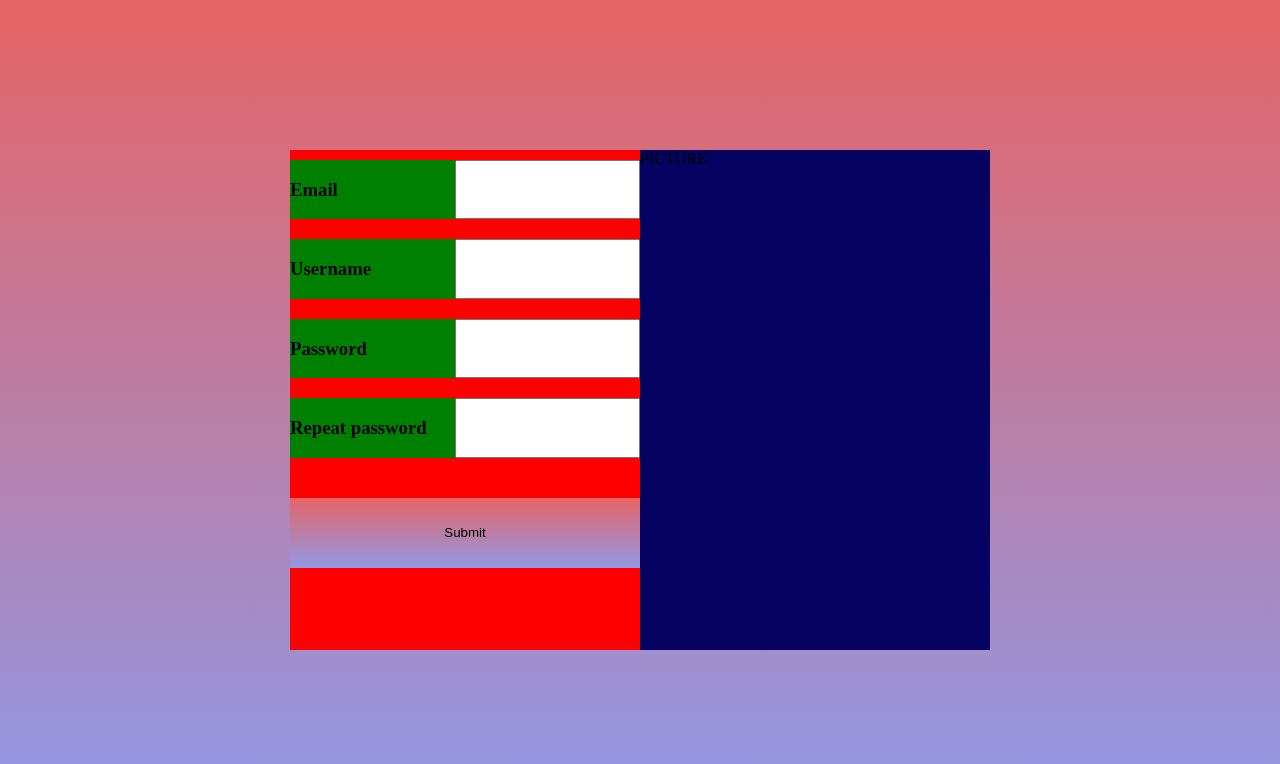
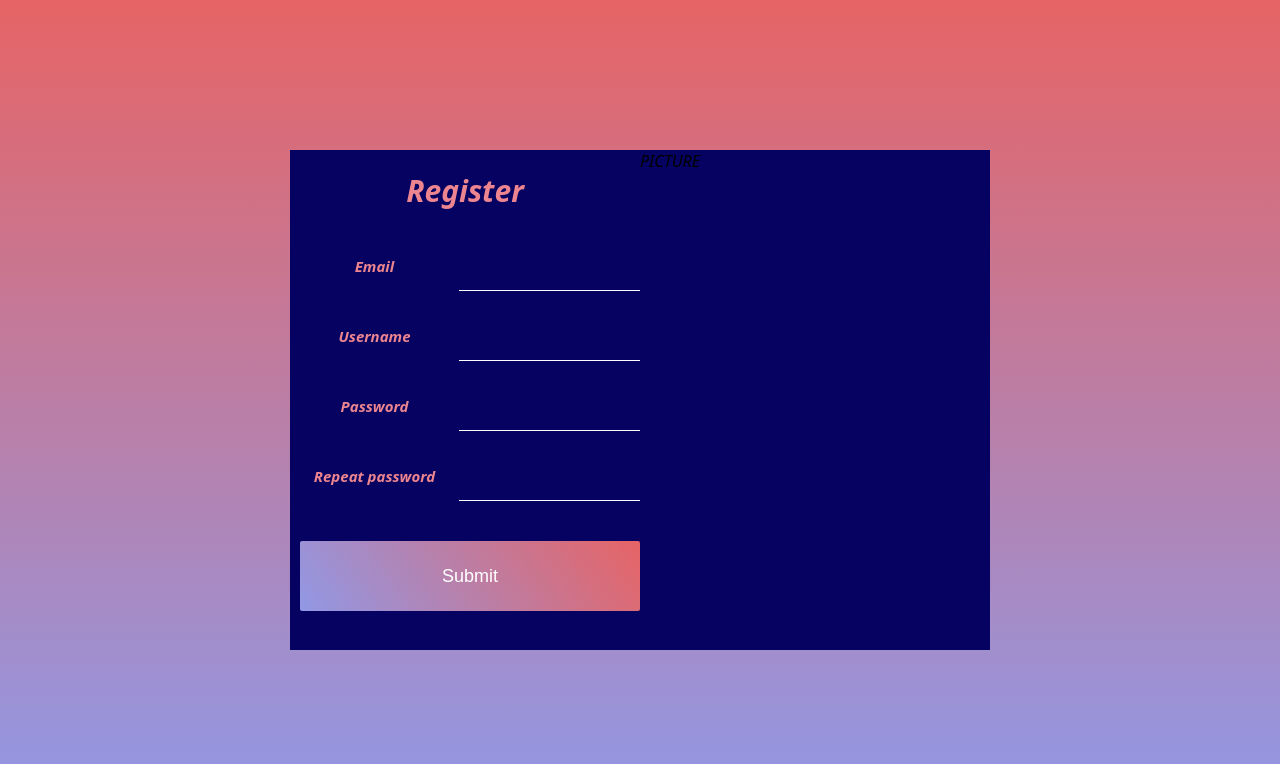
Before and after one commit to darkolol9/Communication_ltd, a React (Vite) app in the folder client/: page / in a window 1280 px wide. Shown: the top 764 px of the page. Built offline with nearby package versions, Linux system fonts and the light colour scheme.

Commit message:
added some css

```diff
--- a/client/src/Pages/Register/Register.css
+++ b/client/src/Pages/Register/Register.css
@@ -1,3 +1,8 @@
+body {
+  font-family : system-ui, -apple-system, BlinkMacSystemFont, 'Segoe UI', Roboto, Oxygen, Ubuntu, Cantarell, 'Open Sans', 'Helvetica Neue', sans-serif;
+  font-style: italic;
+}
+
 .register-container {
   display: flex;
   justify-content: center;
@@ -17,7 +22,6 @@
 .register-form {
   height: 100%;
   display: flex;
-  background-color: red;
   flex-direction: column;
   flex: 1;
 }
@@ -27,16 +31,39 @@
 }
 
 .input-container {
-  background-color: green;
   margin-top: 10px;
   margin-bottom: 10px;
   display: flex;
   justify-content: space-between;
+  color: #ec858f;
 }
 
 .submit-btn {
   margin-top: 30px;
   height: 70px;
-  background: linear-gradient(#e66465, #9198e5);
+  background: linear-gradient(0.65turn,#e66465, #9198e5);
   border: none;
+  color: white;
+  font-size: 18px;
+  border-radius: 2px;
+  margin-left: 10px;
 }
+
+.register-title {
+  text-align: center;
+  font-size: 30px;
+  color: #ec858f;
+}
+
+.input-field {
+  background: transparent;
+  border: 0;
+  border-bottom: 1px solid white;
+  color: white;
+}
+
+.label {
+  text-align: center;
+  width: 100%;
+  font-size: 15px;
+}
--- a/client/src/components/RegisterPanel.jsx
+++ b/client/src/components/RegisterPanel.jsx
@@ -6,6 +6,7 @@ const RegisterPanel = () => {
     <div>
       <div className="register-panel">
         <div className="register-form">
+          <h1 className="register-title">Register</h1>
           <InputField fieldName="Email" />
           <InputField fieldName="Username" />
           <InputField fieldName="Password" />
```
